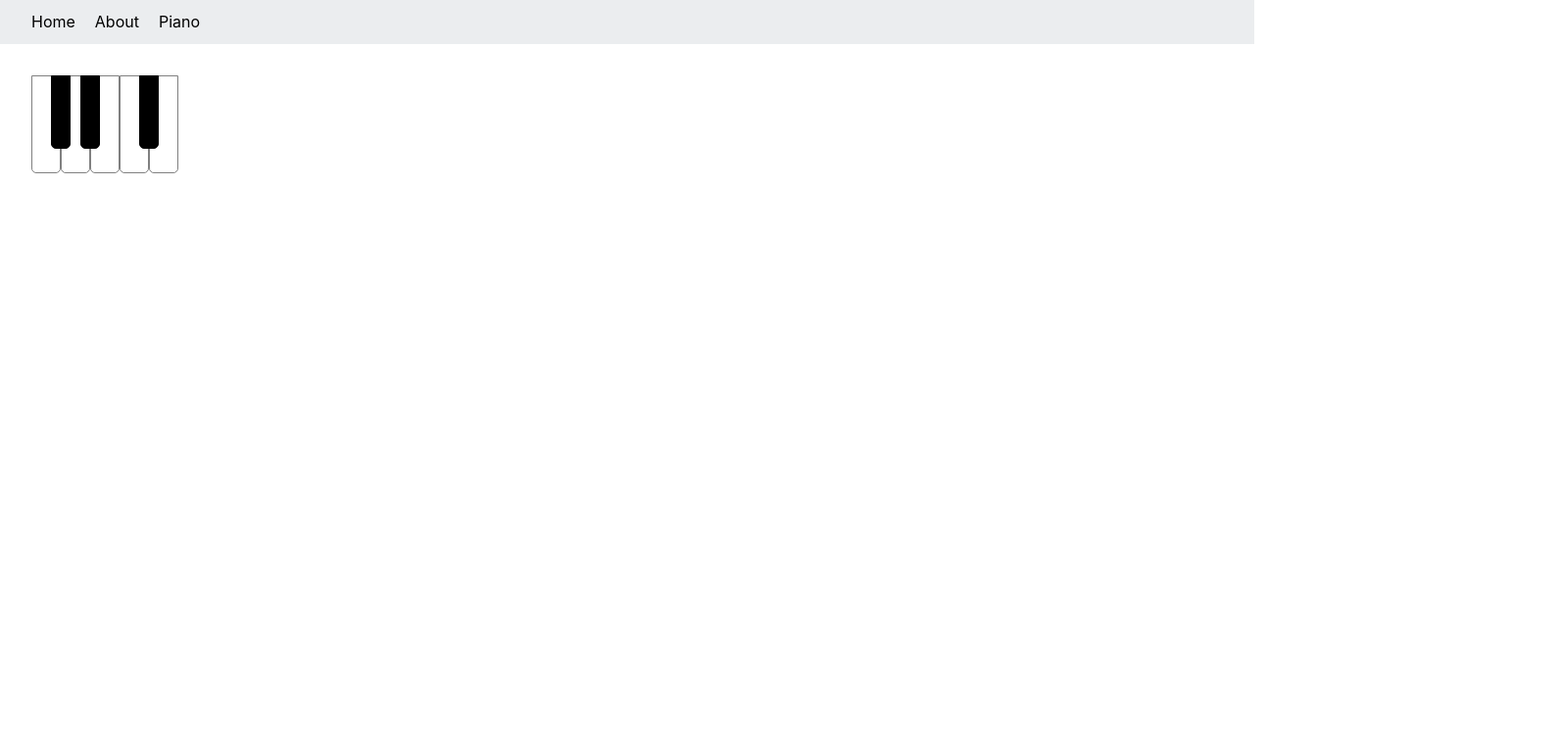
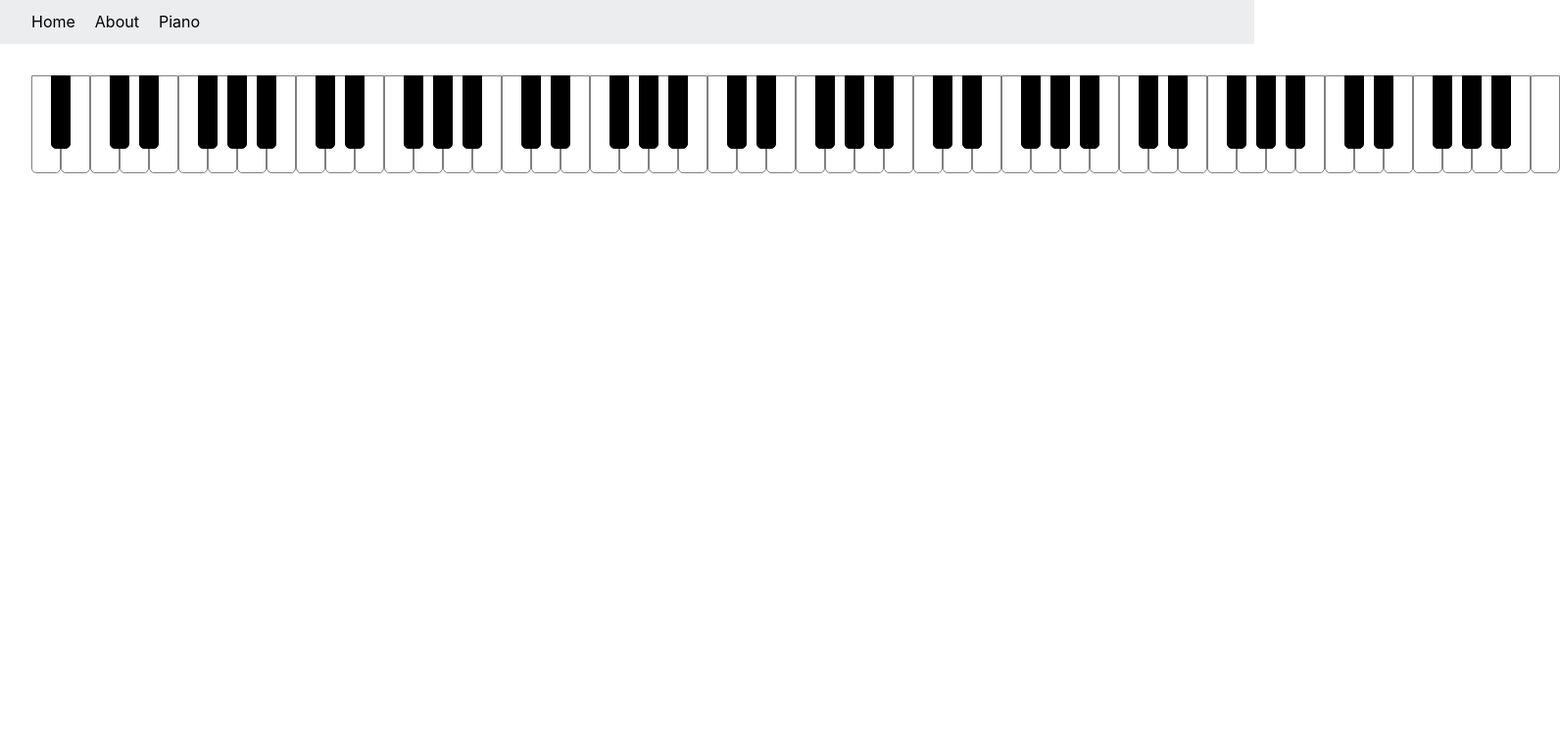
Before and after one commit to fundhund/piano, a Next.js app: page /piano in a window 1280 px wide. Shown: the top 756 px of the page at 98% size, 1592 px wide, since content can reach past the window. Built offline with nearby package versions, Linux system fonts and the light colour scheme.

Commit message:
Added key display

```diff
--- a/components/piano/Piano.module.scss
+++ b/components/piano/Piano.module.scss
@@ -19,7 +19,7 @@
         &.white {
             border: 1px solid grey;
             height: 100px;
-            width: 30px;
+            min-width: 30px;
 
             &:hover {
                 background-color: lightblue;
@@ -31,7 +31,7 @@
             background: black;
             color: white;
             height: 75px;
-            width: 20px;
+            min-width: 20px;
             margin: 0 -10px -10px;
             z-index: 2;
 
--- a/components/piano/Piano.tsx
+++ b/components/piano/Piano.tsx
@@ -1,26 +1,26 @@
-import React, { FC } from 'react'
+import React, { Dispatch, FC, Key, SetStateAction } from 'react'
+import { KeyColor, KEYS } from '../../types/piano'
 import styles from './Piano.module.scss'
 
-type PianoProps = {
+export type PianoProps = {
     showNotes?: boolean
+    onClick?: ((...args: Key[]) => void) | Dispatch<SetStateAction<any>>
 }
 
-type KeyColor = 'black' | 'white'
-
-const getKeyColor = (key: string): KeyColor => key.slice(0, key.length - 1).includes('#') ? 'black' : 'white'
+const getKeyColor = (key: Key & string): KeyColor => key.slice(0, key.length - 1).includes('#') ? 'black' : 'white'
 
 const Piano: FC<PianoProps> = ({
-    showNotes
+    showNotes,
+    onClick
 }) => {
-
-    const keys = ['C3', 'C#3', 'D3', 'D#3', 'E3', 'F3', 'F#3', 'G3']
 
     return (
         <div className={styles.pianoContainer}>
-            {keys.map(key => (
+            {KEYS.map(key => (
                 <div
                     className={`${styles.key} ${styles[getKeyColor(key)]}`}
                     key={key}
+                    onClick={() => onClick?.(key)}
                 >
                     {showNotes && key.slice(0, key.length - 1)}
                 </div>
--- a/pages/piano.tsx
+++ b/pages/piano.tsx
@@ -1,7 +1,23 @@
 import { NextPage } from 'next'
-import React from 'react'
+import React, { useState } from 'react'
 import Piano from '../components/piano/Piano'
+import { Key } from '../types/piano'
 
-const PianoPage: NextPage = () => <Piano showNotes={false} />
+const PianoPage: NextPage = () => {
+
+    const [currentNote, setCurrentNote] = useState<Key | null>(null)
+
+    return (
+        <div>
+            <Piano
+                showNotes={false}
+                onClick={setCurrentNote}
+            />
+            <div>
+                <h1>{currentNote}</h1>
+            </div>
+        </div>
+    )
+}
 
 export default PianoPage
--- /dev/null
+++ b/types/piano.ts
@@ -0,0 +1,15 @@
+export type KeyColor = 'black' | 'white'
+
+export type Key = typeof KEYS[number]
+
+export const KEYS = [
+    'A0', 'A#0', 'B0',
+    'C1', 'C#1', 'D1', 'D#1', 'E1', 'F1', 'F#1', 'G1', 'G#1', 'A1', 'A#1', 'B1',
+    'C2', 'C#2', 'D2', 'D#2', 'E2', 'F2', 'F#2', 'G2', 'G#2', 'A2', 'A#2', 'B2',
+    'C3', 'C#3', 'D3', 'D#3', 'E3', 'F3', 'F#3', 'G3', 'G#3', 'A3', 'A#3', 'B3',
+    'C4', 'C#4', 'D4', 'D#4', 'E4', 'F4', 'F#4', 'G4', 'G#4', 'A4', 'A#4', 'B4',
+    'C5', 'C#5', 'D5', 'D#5', 'E5', 'F5', 'F#5', 'G5', 'G#5', 'A5', 'A#5', 'B5',
+    'C6', 'C#6', 'D6', 'D#6', 'E6', 'F6', 'F#6', 'G6', 'G#6', 'A6', 'A#6', 'B6',
+    'C7', 'C#7', 'D7', 'D#7', 'E7', 'F7', 'F#7', 'G7', 'G#7', 'A7', 'A#7', 'B7',
+    'C8',
+] as const
```
